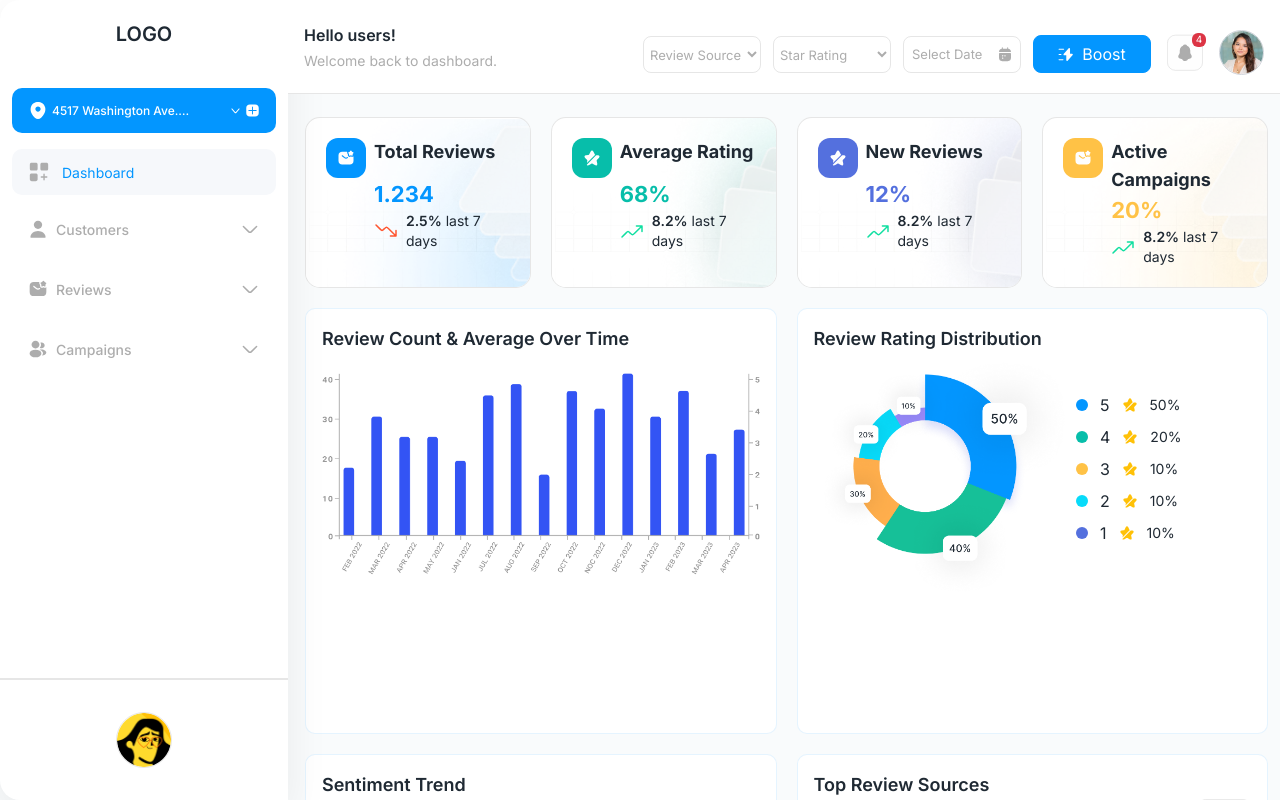
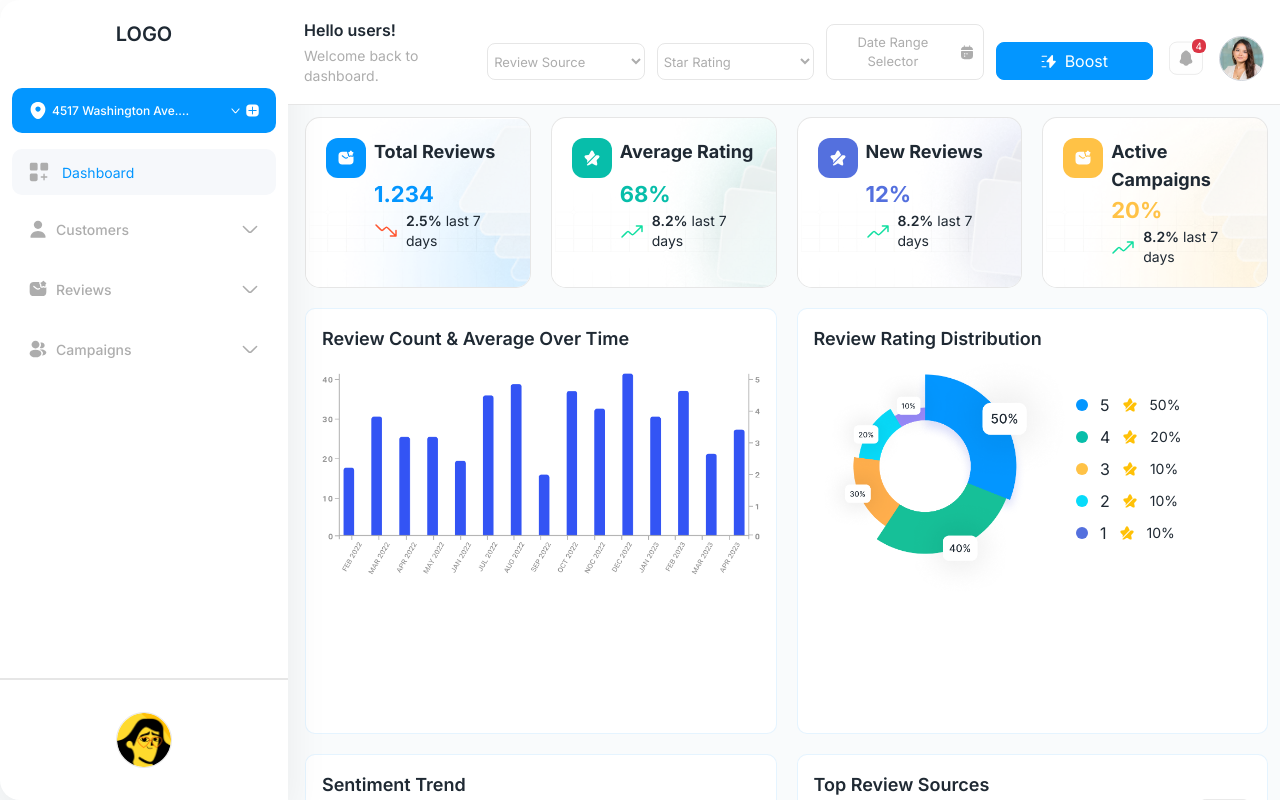
Before and after one commit to sumithub/rs-web-develop, a Next.js app: page /dashboard in a window 1280 px wide. Shown: the top 800 px of the page. Built offline with nearby package versions, Linux system fonts and the light colour scheme.

Commit message:
DateRange

```diff
--- a/package.json
+++ b/package.json
@@ -16,6 +16,7 @@
     "next": "15.2.4",
     "react": "^19.0.0",
     "react-chartjs-2": "^5.3.0",
+    "react-date-range": "^2.0.1",
     "react-datepicker": "^8.2.1",
     "react-dom": "^19.0.0",
     "react-hook-form": "^7.55.0",
@@ -29,6 +30,7 @@
     "@tailwindcss/postcss": "^4.1.2",
     "@types/node": "22.14.0",
     "@types/react": "19.1.0",
+    "@types/react-date-range": "^1.4.10",
     "postcss": "^8.5.3",
     "tailwindcss": "^4.1.2",
     "typescript": "5.8.3"
--- a/src/app/dashboard/page.js
+++ b/src/app/dashboard/page.js
@@ -4,7 +4,7 @@ import DashboardChart from "../../components/DashboardChart"
 import Image from "next/image";
 import AdminLayout from "../../components/AdminLayout";
 import Select from "../../components/form/Select";
-import DatePicker from "../../components/form/DatePicker";
+import DateRange from "../../components/form/DateRangePicker";
 
 export default function Dashboard() {
     return <AdminLayout
@@ -16,10 +16,7 @@ export default function Dashboard() {
 
                 defaultOption="Star Rating">
             </Select>
-            <DatePicker
-
-                icon={true}
-            />
+            <DateRange />
             <button className="flex items-center justify-center gap-2 bg-primary border border-primary py-1.5 px-4 rounded-lg text-white cursor-pointer disabled:pointer-events-none disabled:opacity-50"><Image src="/images/flash.svg" alt="flash" height={16} width={16} unoptimized={true} />Boost</button>
         </div>}
     >
--- a/src/app/globals.css
+++ b/src/app/globals.css
@@ -324,3 +324,7 @@ td {
 .completed .steps .step-title {
   color: var(--success);
 }
+
+.rdrDefinedRangesWrapper .rdrInputRanges {
+  display: none;
+}
--- /dev/null
+++ b/src/components/form/DateRangePicker.js
@@ -0,0 +1,43 @@
+"use client"
+import Image from 'next/image';
+import React, { useState } from 'react'
+import { DateRangePicker } from 'react-date-range';
+import 'react-date-range/dist/styles.css';
+import 'react-date-range/dist/theme/default.css';
+
+function DateRange() {
+    const [open, setOpen] = useState(false)
+
+    const toggleDatePicker = () => {
+        setOpen(!open)
+    }
+    const [state, setState] = useState([
+        {
+            startDate: new Date(),
+            endDate: new Date(),
+            key: 'selection'
+        }
+    ]);
+    return (<div className='relative'>
+        <button
+            onClick={toggleDatePicker}
+            className="cursor-pointer flex items-center gap-2 border border-border-color rounded-lg py-[7.7px]! px-2 capitalize text-[13px] text-text3 w-full focus-visible:outline-none shrink-0"        >
+            Date Range Selector
+            <Image src="/images/calendar1.svg" alt='calendar' height={16} width={16} unoptimized={true} className='' />
+        </button>
+
+        {open &&
+            <div className='absolute top-full right-0'><DateRangePicker
+                showDateDisplay={false}
+                onChange={item => setState([item.selection])}
+                showSelectionPreview={true}
+                moveRangeOnFirstSelection={false}
+                months={2}
+                ranges={state}
+                direction="horizontal"
+            />
+            </div>}
+    </div>)
+}
+
+export default DateRange
```
Also changed, not shown: 1 other file (tests, documents, lock files or other folders).
